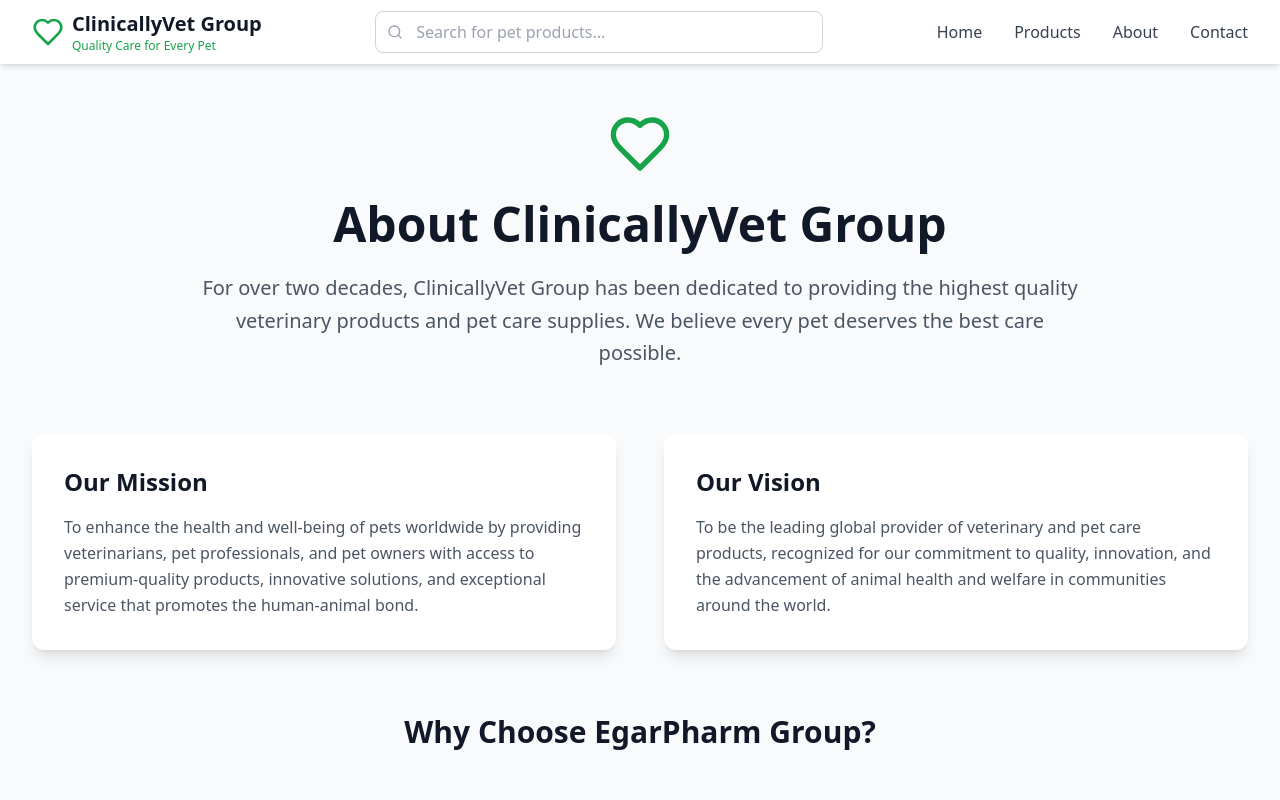
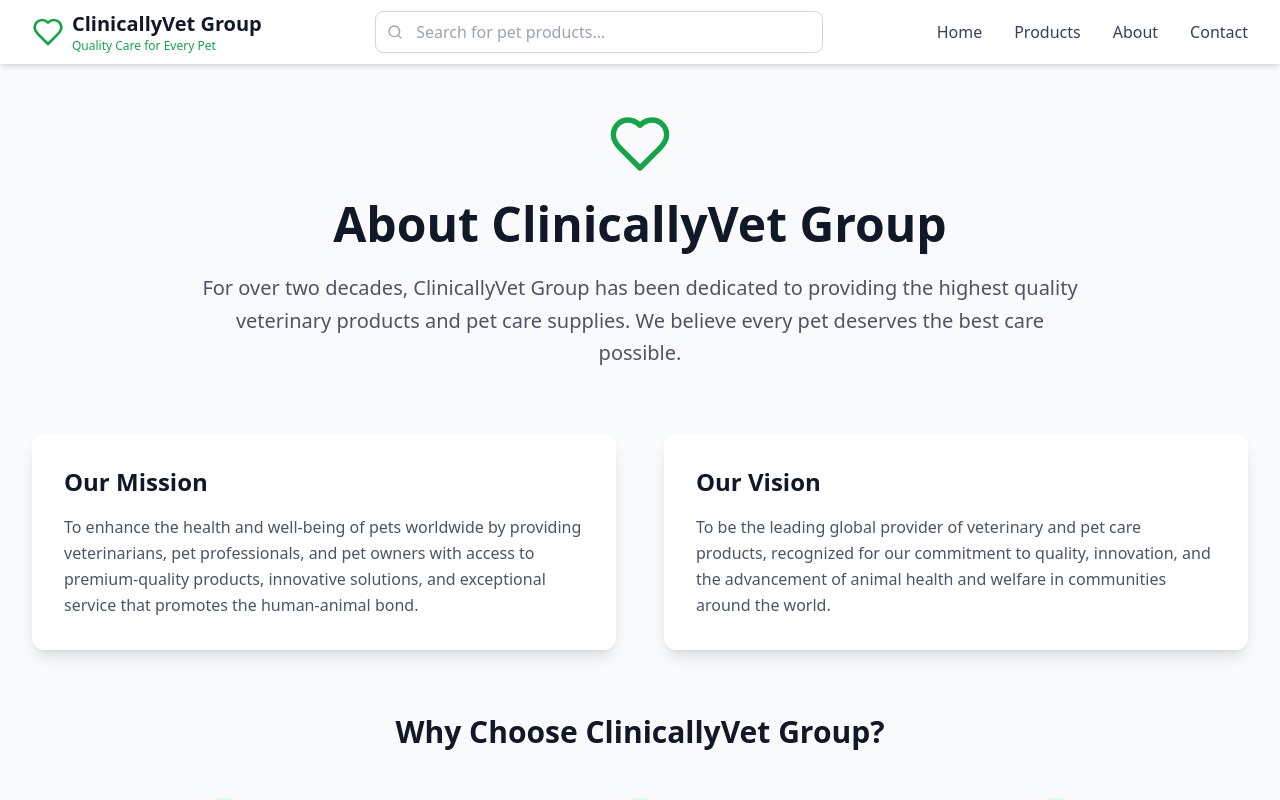
Before and after one commit to fitjoseph/clinicallyVet, a React (Vite) app: page /about in a window 1280 px wide. Shown: the top 800 px of the page. Built offline with nearby package versions, Linux system fonts and the light colour scheme.

Commit message:
Remove duplicate EgarPharm heading from About page

```diff
--- a/src/pages/AboutPage.tsx
+++ b/src/pages/AboutPage.tsx
@@ -40,7 +40,6 @@ const AboutPage: React.FC = () => {
 
       {/* Why Choose Us */}
       <div className="mb-16">
-        <h2 className="text-3xl font-bold text-gray-900 text-center mb-12">Why Choose EgarPharm Group?</h2>
         <h2 className="text-3xl font-bold text-gray-900 text-center mb-12">Why Choose ClinicallyVet Group?</h2>
         <div className="grid md:grid-cols-2 lg:grid-cols-3 gap-8">
           <div className="text-center">
```
